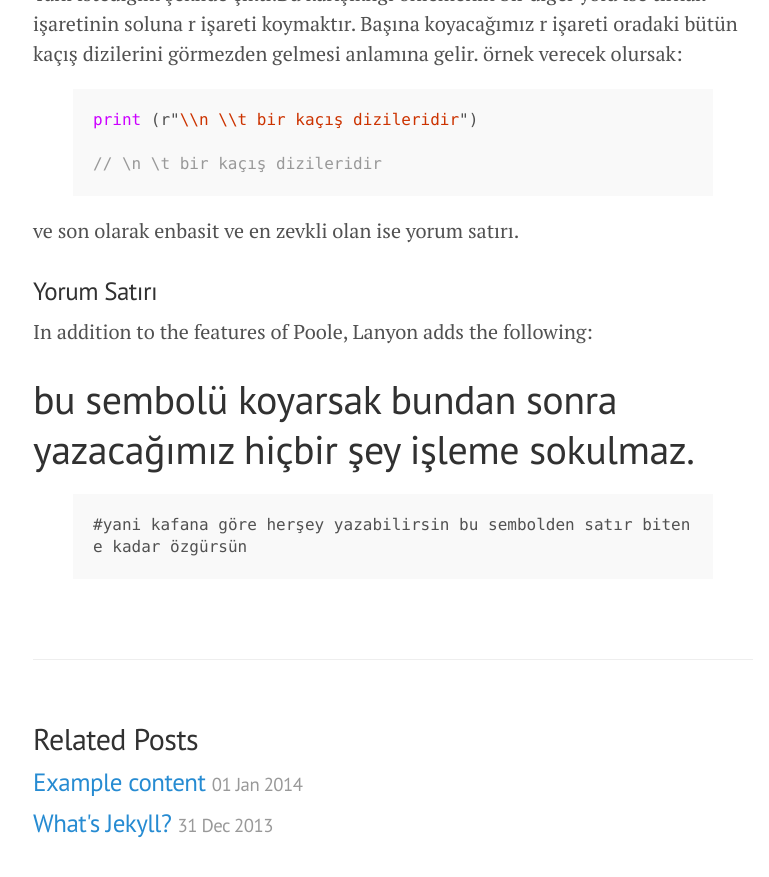
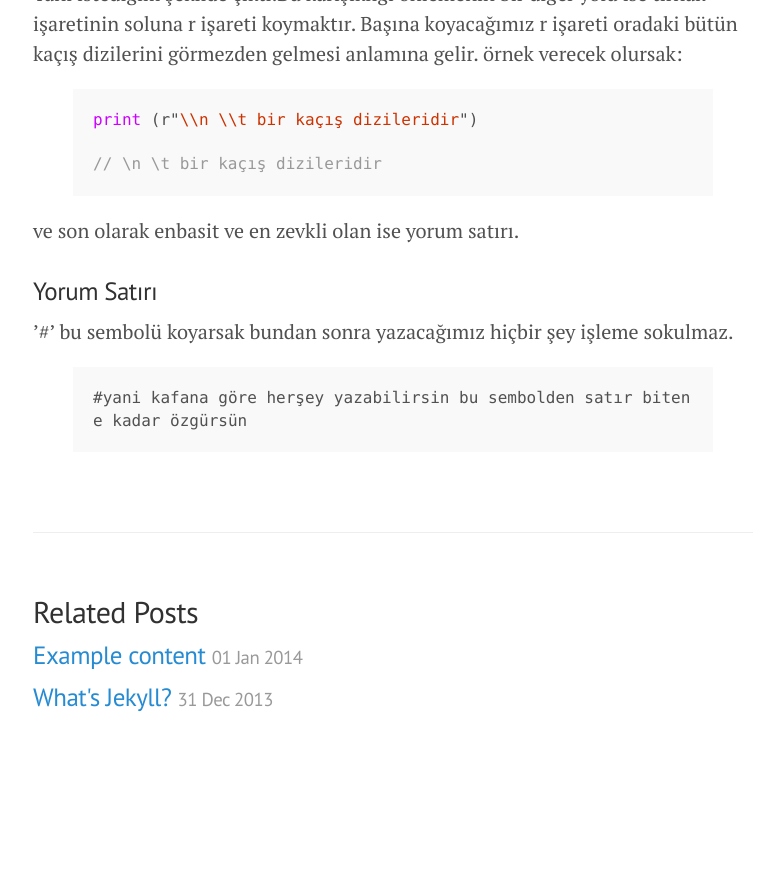
Before and after one commit to kenancn/kenancn.github.io, a Jekyll site: the page built from _posts/2017-01-15-python-kacis-dizileri-yorum.md, in a window 1280 px wide and 900 px high, scrolled down 1795 px. Shown: the top 877 px of the window, without its empty margins (247-1016 px from the left). Built offline with Jekyll 4.4.1, drawn with Linux system fonts in a browser that asks for light colours; Markdown is read by kramdown in place of the engine named in the settings; after the commit the page ends 2568 px from its top, so only the background shows below that.

Commit message:
Update Text

```diff
--- a/_posts/2017-01-15-python-kacis-dizileri-yorum.md
+++ b/_posts/2017-01-15-python-kacis-dizileri-yorum.md
@@ -76,9 +76,7 @@ print (r"\\n \\t bir kaçış dizileridir")
 ve son olarak enbasit ve en zevkli olan ise yorum satırı.
 
 ### Yorum Satırı
-
-  In addition to the features of Poole, Lanyon adds the following:
-# bu sembolü koyarsak  bundan sonra yazacağımız hiçbir şey  işleme sokulmaz.
+ '#' bu sembolü koyarsak  bundan sonra yazacağımız hiçbir şey  işleme sokulmaz.
 {% highlight js %}
 
 #yani kafana göre herşey yazabilirsin bu sembolden satır bitene kadar özgürsün
```
